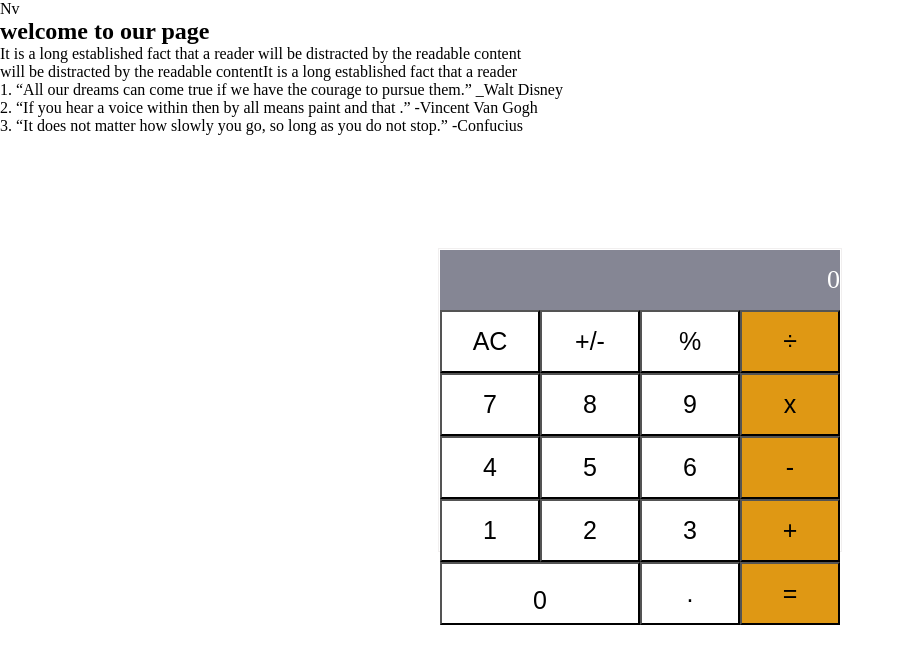
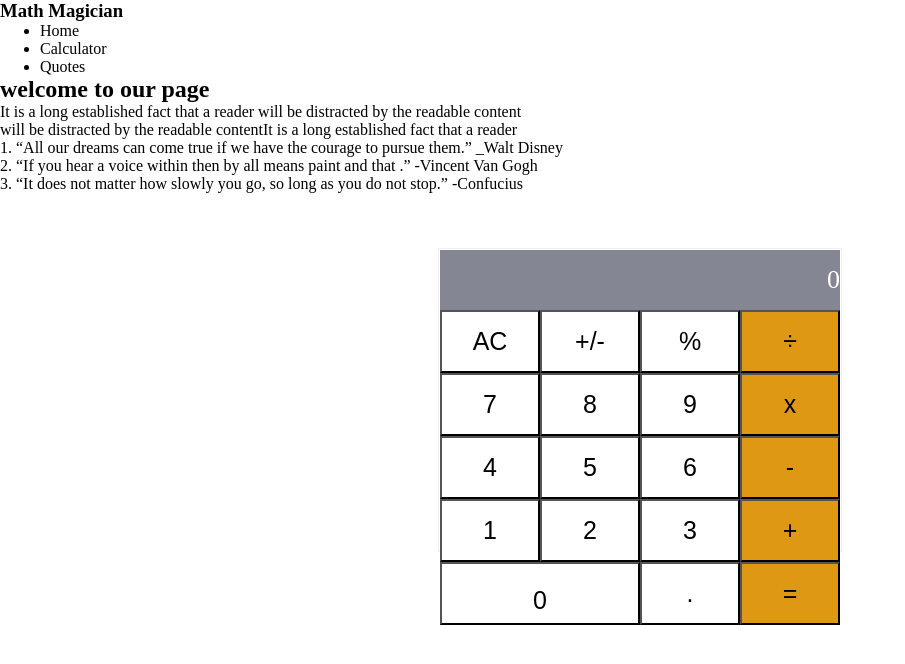
Before and after one commit to iLynette/math_magician, a React (Create React App) app: page / in a window 1280 px wide. Shown: the top 664 px of the page, without its empty margins (0-905 px from the left). Built offline with nearby package versions, Linux system fonts and the light colour scheme.

Commit message:
Display the nav items

```diff
--- a/src/components/Nav.js
+++ b/src/components/Nav.js
@@ -5,7 +5,16 @@ import React, { Component } from 'react';
 export default class Nav extends Component {
   render() {
     return (
-      <div>Nv</div>
+      <nav className="navBar">
+        <h3>Math Magician</h3>
+        <div className="navItems">
+          <ul className="navMenu">
+            <li>Home</li>
+            <li>Calculator</li>
+            <li>Quotes</li>
+          </ul>
+        </div>
+      </nav>
     );
   }
 }
```
